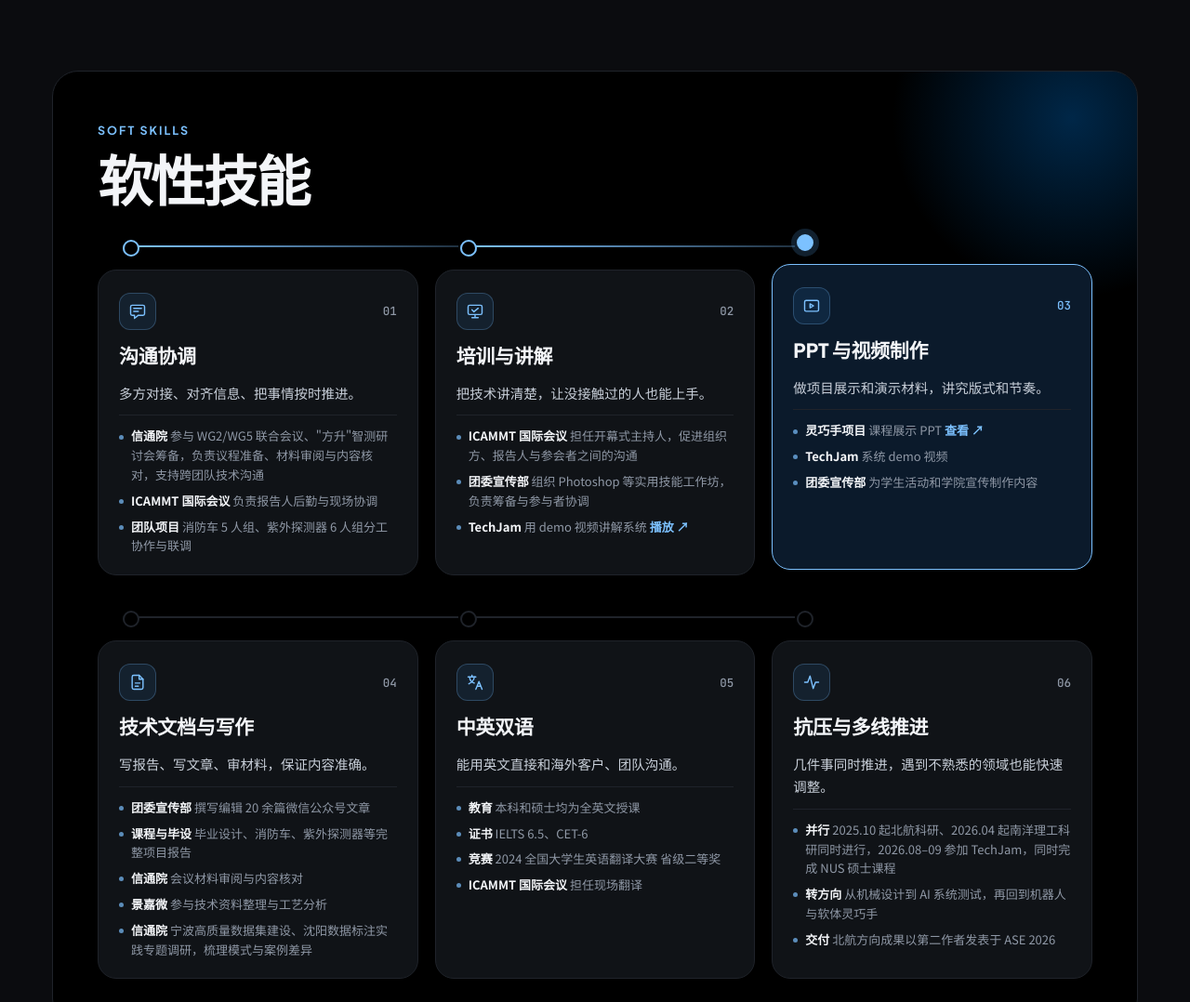
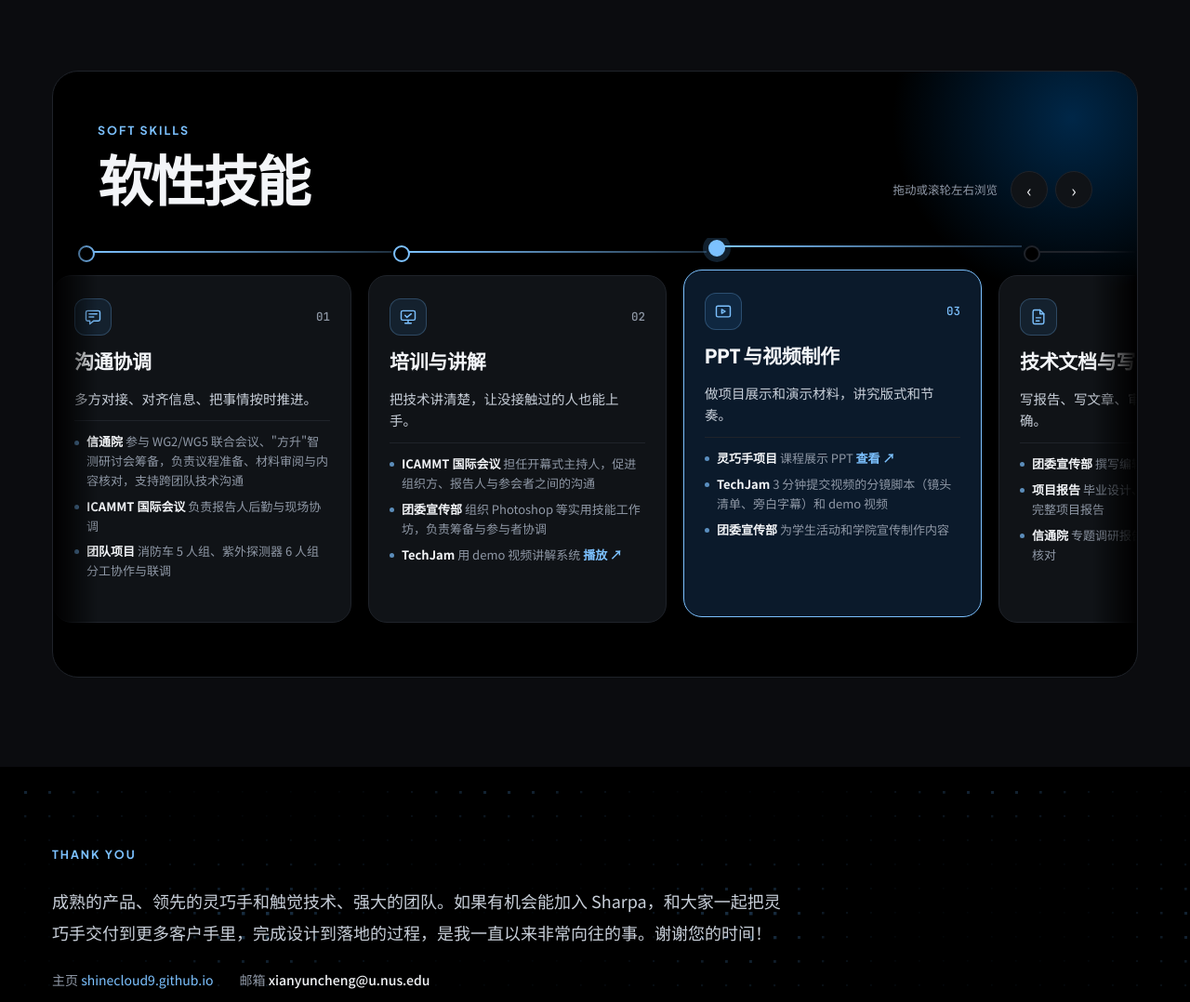
Before and after one commit to shinecloud9/shinecloud9.github.io, a plain HTML site: page sharpa/index.html in a window 1280 px wide. Shown: the part 3540-4618 px from the top of the page at 93% size. Drawn offline with Linux system fonts and the light colour scheme; animation ran at ten frames a second.

Commit message:
Sharpa page: soft skills as a draggable one-row track, three points each
Co-Authored-By: Claude Opus 5.5 <noreply@anthropic.com>

```diff
--- a/sharpa/index.html
+++ b/sharpa/index.html
@@ -162,11 +162,20 @@ body::before{content:"";position:fixed;inset:0 0 auto;height:env(safe-area-inset
 .loopbox::after{content:"";position:absolute;right:-140px;top:-160px;width:420px;height:420px;border-radius:50%;background:radial-gradient(circle,rgba(0,121,223,.32),transparent 65%);pointer-events:none}
 .loopbox .eyebrow{color:var(--accent-2);position:relative;z-index:1}
 .loopbox h2{font-size:clamp(34px,4.6vw,60px);line-height:1.04;font-weight:800;letter-spacing:-.035em;margin-top:10px;position:relative;z-index:1}
-.strack{position:relative;z-index:1;display:grid;grid-template-columns:repeat(3,minmax(0,1fr));gap:44px 18px;margin-top:40px}
-.snode{position:relative;margin-top:26px;border:1px solid var(--band-line);background:var(--band-soft);border-radius:var(--r-lg);padding:24px 22px 20px;display:flex;flex-direction:column;gap:10px;min-width:0;transition:border-color .4s,transform .4s,background .4s}
+.shead{display:flex;align-items:flex-end;justify-content:space-between;gap:16px;position:relative;z-index:1}
+.sarrows{display:flex;gap:8px;align-items:center}
+.sarrows span{font-size:12.5px;color:var(--band-mute);margin-right:6px}
+.sarrows button{width:40px;height:40px;border-radius:50%;border:1px solid var(--band-line);background:var(--band-soft);color:var(--band-ink);font-size:18px;cursor:pointer;transition:all .25s}
+.sarrows button:hover{border-color:var(--accent-2);color:var(--accent-2)}
+.sviewport{position:relative;z-index:1;margin:32px -48px 0;-webkit-mask-image:linear-gradient(90deg,transparent 0,#000 48px,#000 calc(100% - 48px),transparent 100%);mask-image:linear-gradient(90deg,transparent 0,#000 48px,#000 calc(100% - 48px),transparent 100%)}
+.strack{display:flex;gap:18px;overflow-x:auto;overflow-y:visible;scroll-snap-type:x proximity;padding:40px 48px 10px;cursor:grab;scrollbar-width:none;-webkit-overflow-scrolling:touch;user-select:none}
+.strack::-webkit-scrollbar{display:none}
+.strack.drag{cursor:grabbing;scroll-snap-type:none}
+.strack.drag a{pointer-events:none}
+.snode{position:relative;flex:0 0 clamp(270px,30%,340px);scroll-snap-align:start;border:1px solid var(--band-line);background:var(--band-soft);border-radius:var(--r-lg);padding:24px 22px 20px;display:flex;flex-direction:column;gap:10px;min-width:0;transition:border-color .4s,transform .4s,background .4s}
 .snode::before{content:"";position:absolute;left:26px;top:-33px;width:14px;height:14px;border-radius:50%;background:var(--band);border:2px solid var(--band-line);transition:all .4s;z-index:1}
 .snode::after{content:"";position:absolute;left:42px;right:-44px;top:-27px;height:2px;background:var(--band-line);transition:background .6s}
-.snode:nth-child(3n)::after{display:none}
+.snode:last-child::after{display:none}
 .snode.past::after,.snode.on::after{background:linear-gradient(90deg,var(--accent-2),rgba(124,193,255,.25))}
 .snode.past::before{border-color:var(--accent-2)}
 .snode.on{border-color:var(--accent-2);transform:translateY(-6px);background:#0b1a2b}
@@ -183,8 +192,7 @@ body::before{content:"";position:fixed;inset:0 0 auto;height:env(safe-area-inset
 .snode li::before{content:"";position:absolute;left:0;top:.62em;width:5px;height:5px;border-radius:50%;background:var(--accent-2);opacity:.7}
 .snode li b{color:var(--band-ink);font-weight:600}
 .snode li a{color:var(--accent-2);text-decoration:none;font-weight:600;white-space:nowrap}
-@media (max-width:980px){.strack{grid-template-columns:repeat(2,minmax(0,1fr))}.snode:nth-child(3n)::after{display:block}.snode:nth-child(2n)::after{display:none}}
-@media (max-width:620px){.strack{grid-template-columns:1fr;gap:18px}.snode{margin-top:0}.snode::before,.snode::after{display:none}.loopbox{padding:30px 18px}}
+@media (max-width:620px){.loopbox{padding:30px 18px}.sviewport{margin:24px -18px 0}.strack{padding:40px 18px 10px}.sarrows span{display:none}}
 
 /* closing */
 .close{background:var(--band);color:var(--band-ink);padding-block:84px 72px;position:relative;overflow:hidden}
@@ -289,9 +297,11 @@ body::before{content:"";position:fixed;inset:0 0 auto;height:env(safe-area-inset
   <section id="soft">
     <div class="wrap">
       <div class="loopbox">
-        <span class="eyebrow">Soft skills</span>
-        <h2>软性技能</h2>
-        <div class="strack" id="softgrid"></div>
+        <div class="shead">
+          <div><span class="eyebrow">Soft skills</span><h2>软性技能</h2></div>
+          <div class="sarrows"><span>拖动或滚轮左右浏览</span><button type="button" id="sprev" aria-label="向左">‹</button><button type="button" id="snext" aria-label="向右">›</button></div>
+        </div>
+        <div class="sviewport"><div class="strack" id="softgrid"></div></div>
       </div>
     </div>
   </section>
@@ -346,11 +356,11 @@ var SOFT=[
  {k:'培训与讲解',d:'把技术讲清楚，让没接触过的人也能上手。',ic:'<rect x="3" y="4" width="18" height="12" rx="2"/><path d="M8 20h8M12 16v4"/><path d="M8 10l2.5 2.5L16 8"/>',
   ev:['<b>ICAMMT 国际会议</b> 担任开幕式主持人，促进组织方、报告人与参会者之间的沟通','<b>团委宣传部</b> 组织 Photoshop 等实用技能工作坊，负责筹备与参与者协调','<b>TechJam</b> 用 demo 视频讲解系统 <a href="https://www.youtube.com/watch?v=NEJMmaECcLo&t=6s" target="_blank" rel="noopener">播放 ↗</a>']},
  {k:'PPT 与视频制作',d:'做项目展示和演示材料，讲究版式和节奏。',ic:'<rect x="3" y="5" width="18" height="14" rx="2"/><path d="M10 9.5v5l4.5-2.5z"/>',
-  ev:['<b>灵巧手项目</b> 课程展示 PPT <a href="https://shinecloud9.github.io/assets/reports/soft_robotic_hand_slides.pdf" target="_blank" rel="noopener">查看 ↗</a>','<b>TechJam</b> 系统 demo 视频','<b>团委宣传部</b> 为学生活动和学院宣传制作内容']},
+  ev:['<b>灵巧手项目</b> 课程展示 PPT <a href="https://shinecloud9.github.io/assets/reports/soft_robotic_hand_slides.pdf" target="_blank" rel="noopener">查看 ↗</a>','<b>TechJam</b> 3 分钟提交视频的分镜脚本（镜头清单、旁白字幕）和 demo 视频','<b>团委宣传部</b> 为学生活动和学院宣传制作内容']},
  {k:'技术文档与写作',d:'写报告、写文章、审材料，保证内容准确。',ic:'<path d="M14 3H7a2 2 0 0 0-2 2v14a2 2 0 0 0 2 2h10a2 2 0 0 0 2-2V8z"/><path d="M14 3v5h5M9 13h6M9 17h4"/>',
-  ev:['<b>团委宣传部</b> 撰写编辑 20 余篇微信公众号文章','<b>课程与毕设</b> 毕业设计、消防车、紫外探测器等完整项目报告','<b>信通院</b> 会议材料审阅与内容核对','<b>景嘉微</b> 参与技术资料整理与工艺分析','<b>信通院</b> 宁波高质量数据集建设、沈阳数据标注实践专题调研，梳理模式与案例差异']},
+  ev:['<b>团委宣传部</b> 撰写编辑 20 余篇微信公众号文章','<b>项目报告</b> 毕业设计、消防车、紫外探测器等完整项目报告','<b>信通院</b> 专题调研报告，会议材料审阅与内容核对']},
  {k:'中英双语',d:'能用英文直接和海外客户、团队沟通。',ic:'<path d="M3 5h10M8 3v2M5 5c0 4 3 7 6 8"/><path d="M11 5c0 4-3 7-7 9"/><path d="M13 21l4-10 4 10M14.5 17h5"/>',
-  ev:['<b>教育</b> 本科和硕士均为全英文授课','<b>证书</b> IELTS 6.5、CET-6','<b>竞赛</b> 2024 全国大学生英语翻译大赛 省级二等奖','<b>ICAMMT 国际会议</b> 担任现场翻译']},
+  ev:['<b>教育与证书</b> 本科和硕士均为全英文授课；IELTS 6.5、CET-6','<b>竞赛</b> 2024 全国大学生英语翻译大赛 省级二等奖','<b>ICAMMT 国际会议</b> 担任现场翻译']},
  {k:'抗压与多线推进',d:'几件事同时推进，遇到不熟悉的领域也能快速调整。',ic:'<path d="M3 12h4l3-8 4 16 3-8h4"/>',
   ev:['<b>并行</b> 2025.10 起北航科研、2026.04 起南洋理工科研同时进行，2026.08–09 参加 TechJam，同时完成 NUS 硕士课程','<b>转方向</b> 从机械设计到 AI 系统测试，再回到机器人与软体灵巧手','<b>交付</b> 北航方向成果以第二作者发表于 ASE 2026']}
 ];
@@ -361,8 +371,24 @@ SOFT.forEach(function(x,n){ var d=el('div','snode'); d.tabIndex=0; var top=el('d
   var nodes=[].slice.call(sg.children),cur=0,paused=false,vis=false;
   function set(i){ cur=i; nodes.forEach(function(n,k){ n.classList.toggle('on',k===i); n.classList.toggle('past',k<i); }); }
   nodes.forEach(function(n,k){ n.addEventListener('mouseenter',function(){paused=true;set(k)}); n.addEventListener('focus',function(){paused=true;set(k)}); n.addEventListener('mouseleave',function(){paused=false}); n.addEventListener('blur',function(){paused=false}); });
+  var idleUntil=0;
+  function poke(){ idleUntil=Date.now()+7000; }
+  function reveal(i){ var n=nodes[i]; var l=n.offsetLeft-48, r=l+n.offsetWidth+96; if(l<sg.scrollLeft||r>sg.scrollLeft+sg.clientWidth) sg.scrollTo({left:Math.max(0,l),behavior:reduce?'auto':'smooth'}); }
   set(0);
-  if(!reduce){ setInterval(function(){ if(!paused&&vis) set((cur+1)%nodes.length); },1900);
+  // drag to scroll
+  var down=false,sx=0,sl=0,moved=false;
+  sg.addEventListener('pointerdown',function(e){ if(e.pointerType!=='mouse') return; down=true; moved=false; sx=e.clientX; sl=sg.scrollLeft; poke(); });
+  addEventListener('pointermove',function(e){ if(!down) return; var dx=e.clientX-sx; if(Math.abs(dx)>4){ moved=true; sg.classList.add('drag'); } sg.scrollLeft=sl-dx; });
+  addEventListener('pointerup',function(){ if(!down) return; down=false; setTimeout(function(){ sg.classList.remove('drag'); },0); });
+  sg.addEventListener('click',function(e){ if(moved){ e.preventDefault(); e.stopPropagation(); moved=false; } },true);
+  // vertical wheel scrolls the row until an end is reached
+  sg.addEventListener('wheel',function(e){ var max=sg.scrollWidth-sg.clientWidth; var d=Math.abs(e.deltaY)>Math.abs(e.deltaX)?e.deltaY:e.deltaX;
+    if((d>0&&sg.scrollLeft<max-1)||(d<0&&sg.scrollLeft>0)){ e.preventDefault(); sg.scrollLeft+=d; poke(); } },{passive:false});
+  sg.addEventListener('touchstart',poke,{passive:true});
+  function step(dir){ var w=nodes[0].offsetWidth+18; sg.scrollBy({left:dir*w,behavior:reduce?'auto':'smooth'}); poke(); }
+  document.getElementById('sprev').onclick=function(){ step(-1); };
+  document.getElementById('snext').onclick=function(){ step(1); };
+  if(!reduce){ setInterval(function(){ if(paused||!vis||Date.now()<idleUntil||down) return; set((cur+1)%nodes.length); reveal(cur); },2200);
     if('IntersectionObserver' in window) new IntersectionObserver(function(es){vis=es[0].isIntersecting}).observe(sg); else vis=true; }
 })();
 
```
